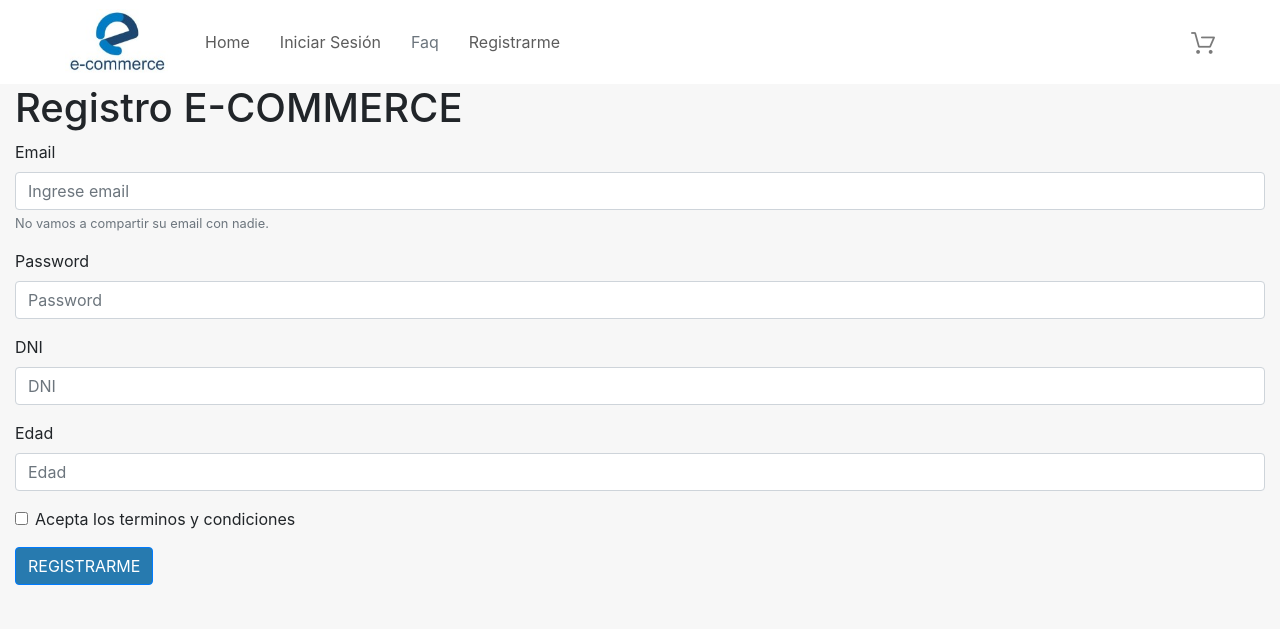
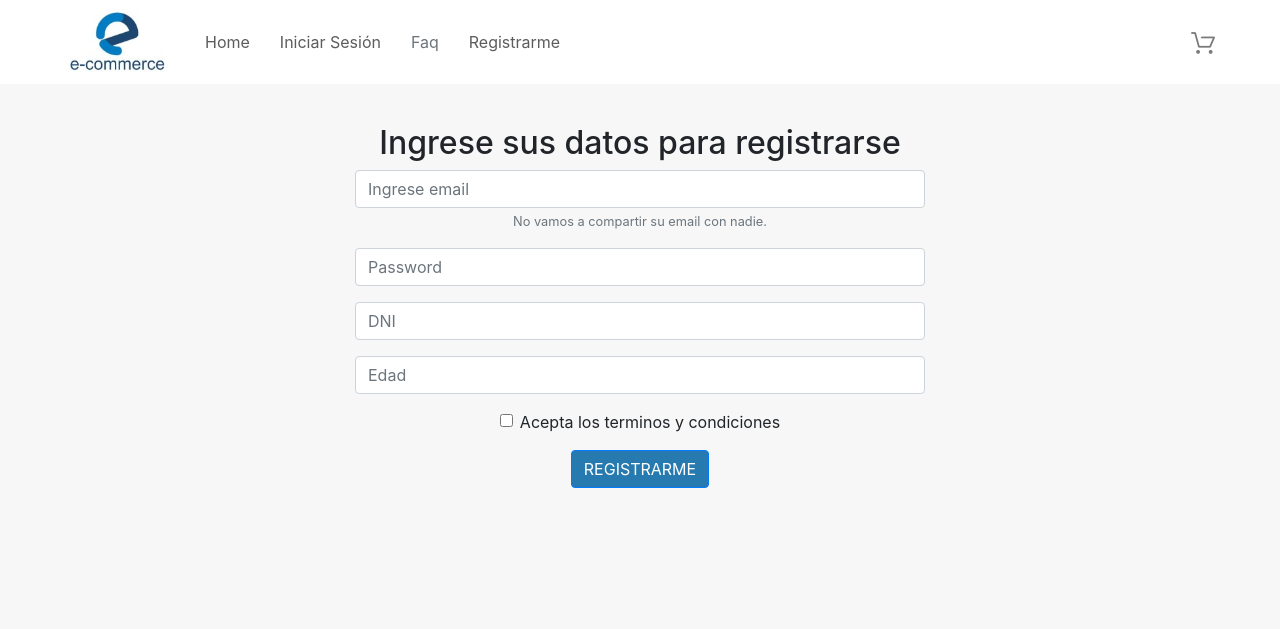
Before and after one commit to Nelhagui/Ecommerce-OOP, a PHP site: page /registro.php in a window 1280 px wide. Shown: the top 629 px of the page. Run offline with PHP 8.4, Linux system fonts and the light colour scheme.

Commit message:
modificaciones estetica registro.php - ancho

```diff
--- a/css/master.css
+++ b/css/master.css
@@ -106,6 +106,16 @@ body {
 /* FIN PREGUNTAS FRECUENTES */
 
 
+/* REGISTRO--- */
+
+.container-fluid {
+    text-align: center;
+    max-width: 600px;
+    margin-top: 40px;
+}
+
+/* FIN REGISTRO */
+
 /* MEDIAQUERIES */
 
 @media (max-width: 627px) {
--- a/registro.php
+++ b/registro.php
@@ -41,28 +41,24 @@
 
   <div class="row">
     <div class="col-12 col-md-12 col-lg-12">
-      <h1>Registro E-COMMERCE</h1>
+      <h2>Ingrese sus datos para registrarse</h2>
     </div>
   </div>
   <form>
     <div class="form-group">
-      <label for="inputEmail1">Email</label>
       <input type="email" class="form-control" id="exampleInputEmail1" aria-describedby="emailHelp" placeholder="Ingrese email">
       <small id="emailHelp" class="form-text text-muted">No vamos a compartir su email con nadie.</small>
     </div>
 
     <div class="form-group">
-      <label for="inputPassword1">Password</label>
       <input type="password" class="form-control" id="inputPassword1" placeholder="Password">
     </div>
 
     <div class="form-group">
-      <label for="inputDNI">DNI</label>
       <input type="number" class="form-control" id="inputDNI" placeholder="DNI">
     </div>
 
     <div class="form-group">
-      <label for="inputEdad">Edad</label>
       <input type="number" class="form-control" id="inputEdad" placeholder="Edad">
     </div>
 
```
